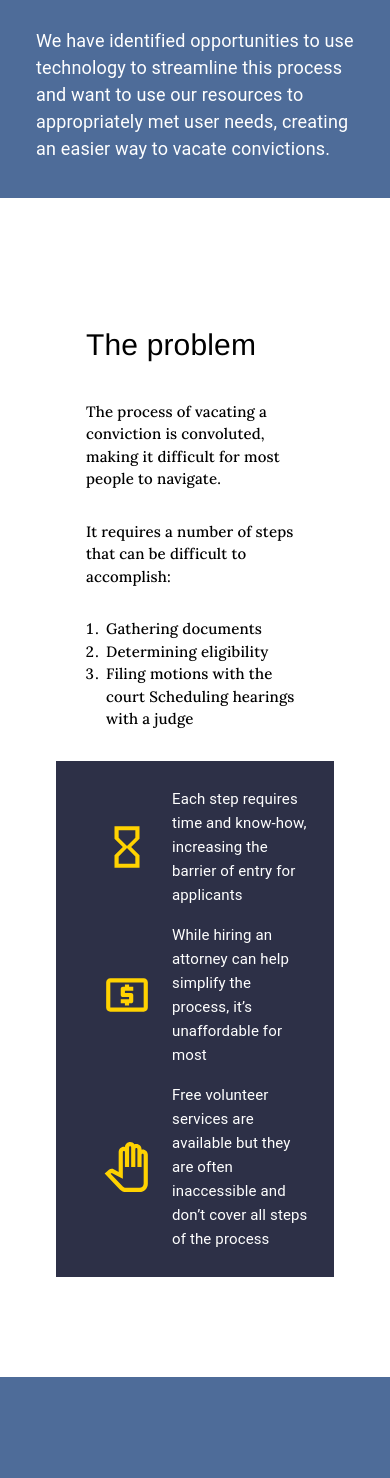
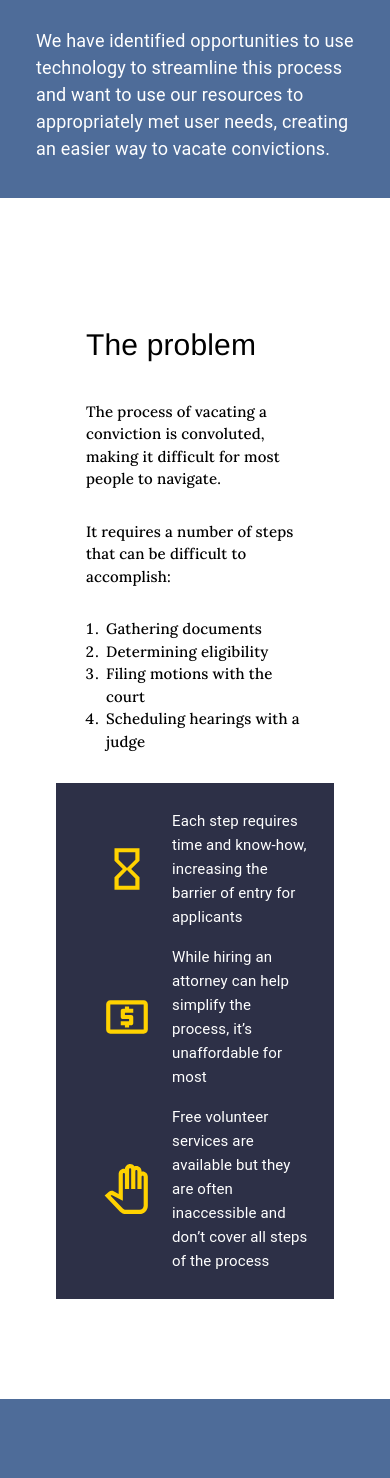
Before and after one commit to openseattle/clearviction-v1, a React (Create React App) app: page /about in a window 390 px wide. Shown: the part 1311-2789 px from the top of the page. Built offline with nearby package versions, Linux system fonts and the light colour scheme.

Commit message:
adjust mobile breakpoints for the problem section

```diff
--- a/src/Pages/AboutPage.jsx
+++ b/src/Pages/AboutPage.jsx
@@ -70,7 +70,8 @@ const useStyles = makeStyles((theme) => ({
     color: "white",
     padding: "1rem",
     [theme.breakpoints.up("sm")]: {
-      padding: "1rem",
+      paddingTop: "3rem",
+      padding: "2rem",
     },
   },
   problemRightListItem: {
@@ -105,8 +106,8 @@ const useStyles = makeStyles((theme) => ({
   },
 
   highlightText: {
-    color: theme.palette.highlight.main
-  }
+    color: theme.palette.highlight.main,
+  },
 }));
 
 const AboutPage = () => {
@@ -123,9 +124,7 @@ const AboutPage = () => {
 
       <Box className={classes.roots}>
         <Container maxWidth="lg" className={classes.rootsContainer}>
-          <Typography  variant="h2">
-            The roots of our project
-          </Typography>
+          <Typography variant="h2">The roots of our project</Typography>
 
           <List>
             <ListItemMobileSnap
@@ -185,7 +184,7 @@ const AboutPage = () => {
       <Box className={classes.problemRoot}>
         <Container maxWidth="lg">
           <Grid container>
-            <Grid className={classes.theProblemRootleft} item xs={12} sm={6}>
+            <Grid className={classes.theProblemRootleft} item sm={12} md={6}>
               <Typography className={classes.problemLeftTitle} variant="h2">
                 The problem
               </Typography>
@@ -197,15 +196,18 @@ const AboutPage = () => {
                 It requires a number of steps that can be difficult to
                 accomplish:
               </Typography>
-              <Typography className={classes.problemLeftBody} component="ol" variant="body1" >
+              <Typography
+                className={classes.problemLeftBody}
+                component="ol"
+                variant="body1"
+              >
                 <li>Gathering documents</li>
                 <li>Determining eligibility</li>
-                <li>
-                  Filing motions with the court Scheduling hearings with a judge
-                </li>
+                <li>Filing motions with the court</li>
+                <li>Scheduling hearings with a judge</li>
               </Typography>
             </Grid>
-            <Grid className={classes.problemRootRight} item xs={12} sm={6}>
+            <Grid className={classes.problemRootRight} item sm={12} md={6}>
               <List>
                 <ListItem>
                   <ListItemIcon>
@@ -275,7 +277,7 @@ const AboutPage = () => {
           <Grid container>
             {team.map((id) => (
               <Grid
-              key={id}
+                key={id}
                 item
                 xs={6}
                 sm={4}
```
